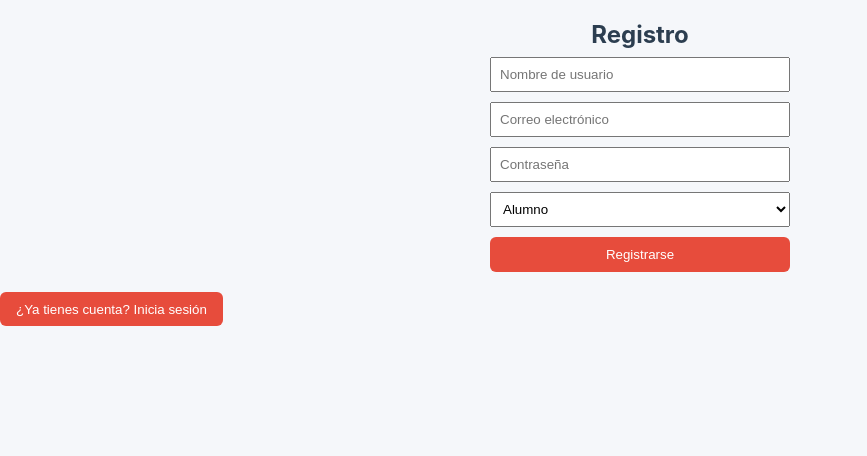
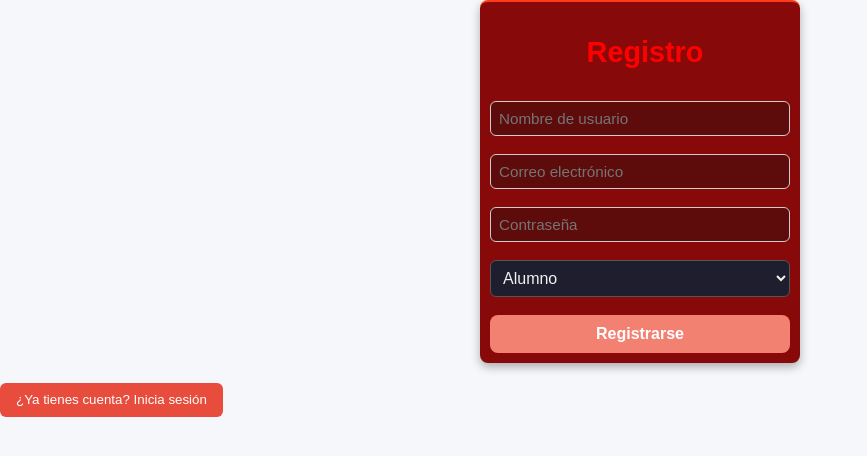
Before and after one commit to Santiago-Larrosa/chat_frontend2, a React (Vite) app: page / in a window 1280 px wide. Both pictures are taken after a click on the button "¿No tienes cuenta? Regístrate". Shown: the top 456 px of the page, without its empty margins (0-867 px from the left). Built offline with nearby package versions, Linux system fonts and the light colour scheme.

Commit message:
Update RegisterForm.jsx

```diff
--- a/src/components/RegisterForm.jsx
+++ b/src/components/RegisterForm.jsx
@@ -1,5 +1,8 @@
 import { useState } from 'react';
+// CORRECCIÓN: Asumiendo 'api.js' está en 'src/'
 import { registerUser } from '../api.js';
+// CORRECCIÓN: Asumiendo 'AuthForms.css' está en la MISMA CARPETA ('src/components/')
+import './AuthForms.css';
 
 function RegisterForm({ onRegister }) {
   const [username, setUsername] = useState('');
@@ -10,15 +13,18 @@ function RegisterForm({ onRegister }) {
   const [loading, setLoading] = useState(false);
 
   const handleSubmit = async (e) => {
-    // 2. ¡ESTA LÍNEA ES LA SOLUCIÓN CRÍTICA!
-    // Previene que el formulario recargue la página.
     e.preventDefault();
+
+    // --- ¡LA PRUEBA CLAVE! ---
+    // Esto debe aparecer en tu consola del navegador (F12)
+    console.log('¡handleSubmit SE ESTÁ EJECUTANDO!');
+    // ------------------------
 
     setError('');
     setLoading(true);
 
     try {
-      // 3. Llama a la función de la API (con la URL de Render)
+      console.log('Enviando datos a la API...');
       const data = await registerUser({
         username,
         email,
@@ -26,17 +32,20 @@ function RegisterForm({ onRegister }) {
         userType
       });
 
+      console.log('Respuesta recibida:', data);
       onRegister(data); // Avisa a App.jsx que el registro fue exitoso
 
     } catch (err) {
+      console.error('Error en el bloque catch:', err);
       setError(err.message);
     } finally {
+      console.log('Bloque finally: setLoading(false)');
       setLoading(false);
     }
   };
 
   return (
-    <div style={{ display: 'flex', flexDirection: 'column', maxWidth: '300px', margin: 'auto' }}>
+    <form onSubmit={handleSubmit} style={{ display: 'flex', flexDirection: 'column', maxWidth: '300px', margin: 'auto' }}>
       <h2>Registro</h2>
       {error && <p style={{ color: 'red' }}>{error}</p>}
       <input
@@ -72,13 +81,12 @@ function RegisterForm({ onRegister }) {
         <option value="alumno">Alumno</option>
         <option value="profesor">Profesor</option>
         <option value="preceptor">Preceptor</option>
-        {/* AÑADIDO: La opción DOE que tenías */}
         <option value="DOE">DOE</option>
       </select>
       <button type="submit" disabled={loading} style={{ padding: '10px' }}>
         {loading ? 'Registrando...' : 'Registrarse'}
       </button>
-    </div>
+    </form>
   );
 }
 
```
